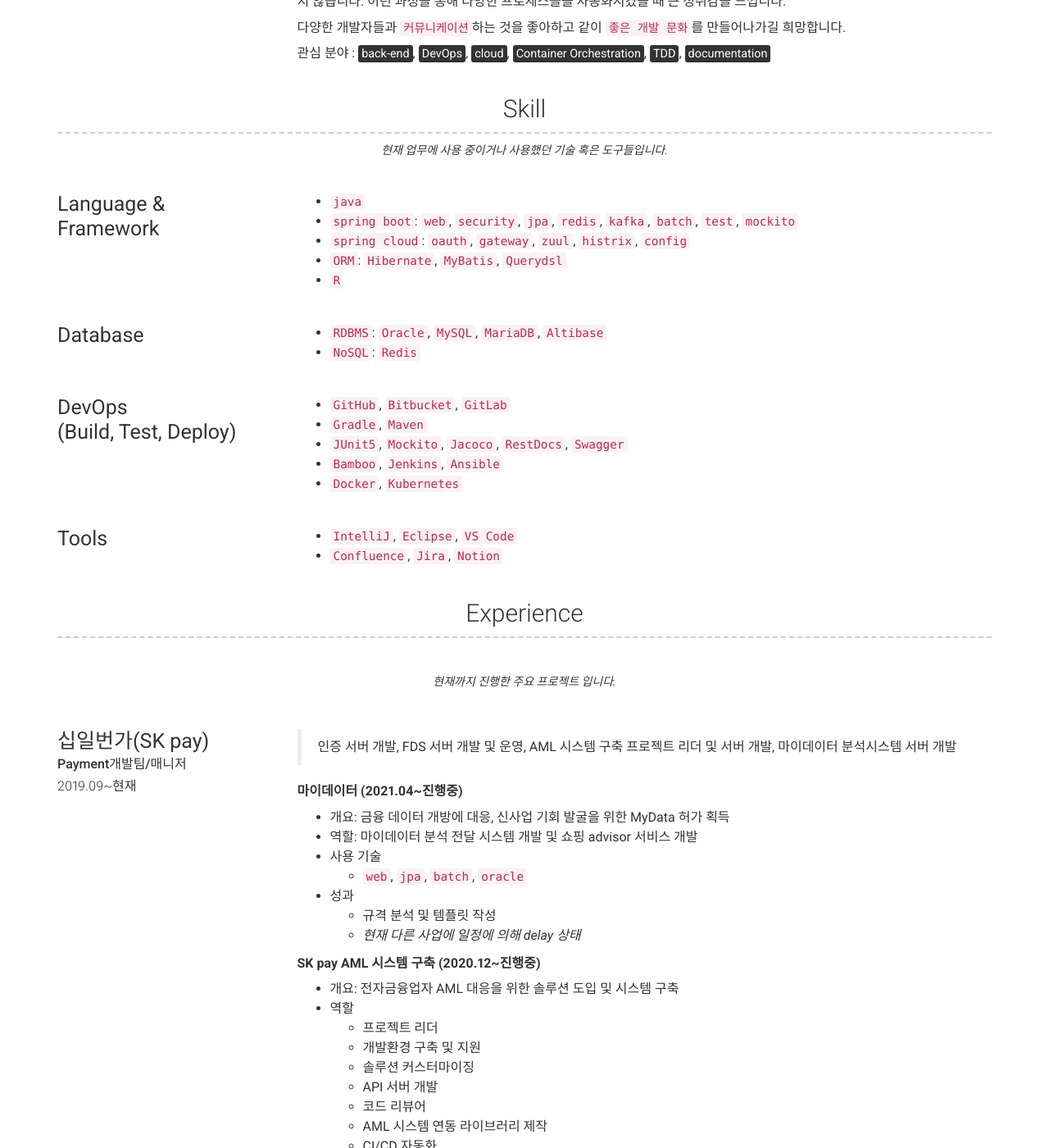
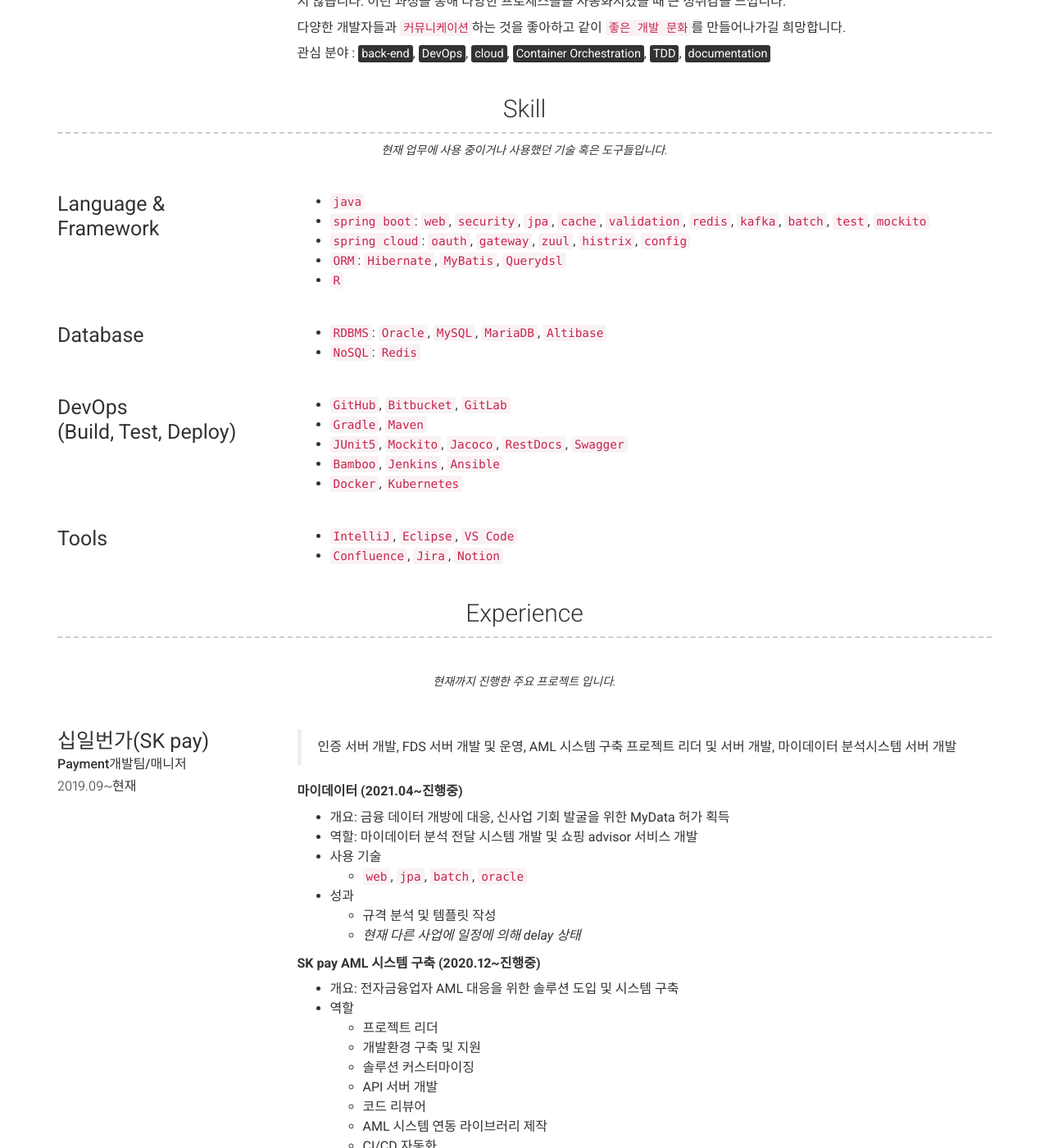
Before and after one commit to lcalmsky/resume, a Jekyll site: the page built from index.md, in a window 1280 px wide and 1400 px high, scrolled down 670 px. Shown: the whole window at 82% size. Built offline with Jekyll 4.4.1, drawn with Linux system fonts in a browser that asks for light colours; nearby versions of some CDN libraries; some of the changed text lies outside the part shown.

Commit message:
Update _config.yml

```diff
--- a/_config.yml
+++ b/_config.yml
@@ -84,7 +84,7 @@
         card: markdown
         description: |
           - `java`
-          - `spring boot`: `web`, `security`, `jpa`, `redis`, `kafka`, `batch`, `test`, `mockito`
+          - `spring boot`: `web`, `security`, `jpa`, `cache`, `validation`, `redis`, `kafka`, `batch`, `test`, `mockito`
           - `spring cloud`: `oauth`, `gateway`, `zuul`, `histrix`, `config`
           - `ORM`: `Hibernate`, `MyBatis`, `Querydsl`
           - `R`
@@ -142,7 +142,7 @@
             * AML 시스템 연동 라이브러리 제작
             * CI/CD 자동화
           * 사용 기술
-            * `web`, `security`, `cache`, `jpa`, `mybatis`, `itext`, `lucene`, `filter`, `interceptor`, `batch`, `test`, `mockito`, `restdocs`, `jacoco`, `oracle`
+            * `web`, `security`, `validation`, `cache`, `jpa`, `mybatis`, `itext`, `lucene`, `filter`, `interceptor`, `batch`, `test`, `mockito`, `restdocs`, `jacoco`, `oracle`
           * 성과
             * 전사차원의 협조가 필요한 프로젝트였는데 수많은 협의를 통해 협조를 이끌어 냄
             * 개발사에서 빌드/배포/개발환경 등을 커스터마이징 하는 과정을 전부 참여, 적극적으로 협조 및 도움
@@ -186,7 +186,7 @@
           * 개요: SK pay 결제를 회원가입 없이 할 수 있도록 OAuth2.0 방식 로그인(십일번가, T아이디, 본인인증) 개발
           * 역할: 인증 서버 개발, 본인인증 서버 연동, 십일번가 서버 연동, T아이디 서버 연동
           * 주요 사용 기술
-            * `web`, `security`, `config`, `redis`, `jpa`, `docker`, `kubernetes`
+            * `web`, `security`, `validation`, `config`, `redis`, `jpa`, `docker`, `kubernetes`
           * 성과
             * OAuth2.0 방식의 로그인 적용
             * 통합인증 로그인 추상화 설계 및 구현
@@ -210,7 +210,7 @@
             * 해외 IoT 플랫폼 서버 연동 SDK 개발
             * 공용 라이브러리 개발
           * 주요 사용 기술
-            * `azure`, `mariadb`, `cloud`, `gateway`, `zuul`, `histrix`, `config`, `oauth`, `pulsar`, `bootstrap`, `web`, `security`, `gitlab`, `azure devOps`, `notion`
+            * `azure`, `mariadb`, `cloud`, `gateway`, `zuul`, `histrix`, `config`, `oauth`, `pulsar`, `bootstrap`, `web`, `security`, `validation`, `gitlab`, `azure devOps`, `notion`
           * 성과
             * Azure cloud 환경에 spring cloud를 활용하여 IoT 플랫폼 구축
             * 해외 서버와 국내 AI 스피커 서버, Open API 서버를 연동하여 IoT 서비스 및 플랫폼을 제공
@@ -236,7 +236,7 @@
             * 라이브러리 개발
             * API 설계
           * 주요 사용 기술
-            * `cloud`, `config`, `gateway`, `web`, `security`, `mybatis`, `jni`, `itext`, `lucene`, `mybatis`, `bamboo`, `bitbucket`, `swagger`
+            * `cloud`, `config`, `gateway`, `web`, `security`, `validation`, `mybatis`, `jni`, `itext`, `lucene`, `mybatis`, `bamboo`, `bitbucket`, `swagger`
           * 성과
             * 클라우드 구조 설계, 인프라 구축
             * 클라우드 서버 및 앱 서버 개발
```
